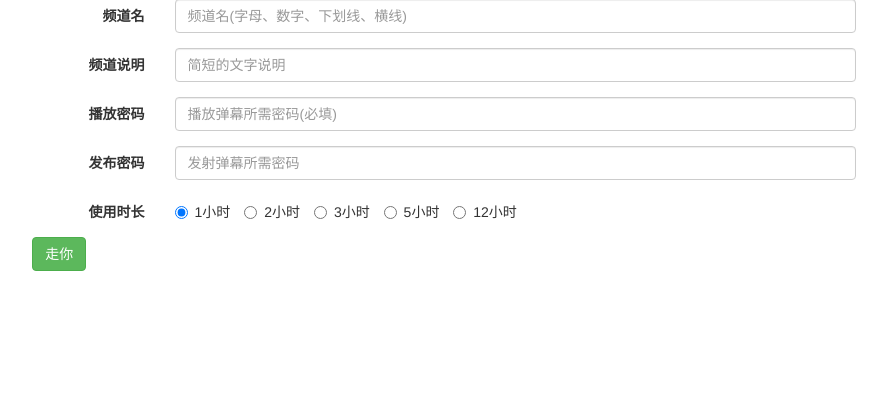
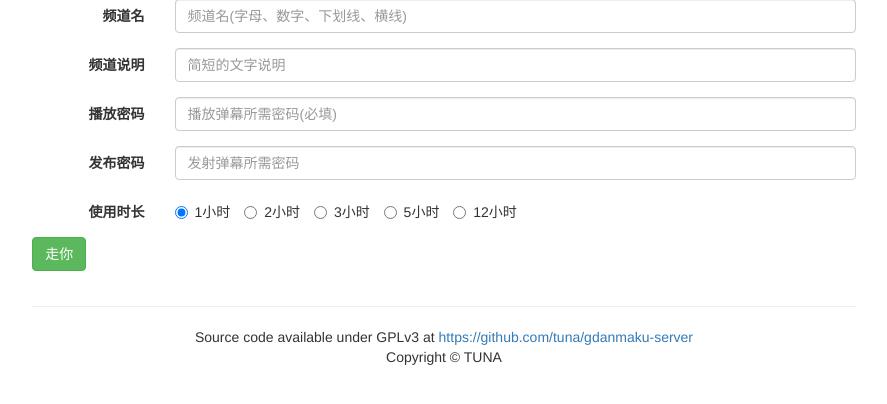
Before and after one commit to tuna/gdanmaku-server, a Flask app: page /channel-new/ in a window 1280 px wide. Shown: the part 216-620 px from the top of the page, without its empty margins (196-1083 px from the left). Run offline with Flask 2, Linux system fonts and the light colour scheme; some libraries are stand-ins or nearby versions.

Commit message:
copyright message

```diff
--- a/gdanmaku/templates/base.html
+++ b/gdanmaku/templates/base.html
@@ -12,8 +12,21 @@
   <title>{% block title %}title{% endblock %} - TUNA 弹幕站</title>
 </head>
 <body>
+<div class="container-fluid">
 {% block body %}
 {% endblock %}
+
+<div class="row">
+  <div class="col-md-8 col-md-offset-2">
+    <hr />
+    <div class="text-center">
+      <div>Source code available under GPLv3 at <a href="https://github.com/tuna/gdanmaku-server">https://github.com/tuna/gdanmaku-server</a> </div>
+      <div>Copyright &copy; TUNA </div>
+    </div>
+  </div>
+</div>
+</div>
+
 {% block js%}
 {% endblock %}
 
--- a/gdanmaku/templates/channel.html
+++ b/gdanmaku/templates/channel.html
@@ -2,7 +2,6 @@
 {% block title %}{{channel.desc}}{% endblock %}
 
 {% block body %}
-<div class="container-fluid">
 <div class="row">
   <div class="col-md-8 col-md-offset-2">
     <h2>{{channel.desc}}</h2>
@@ -81,7 +80,7 @@
     </form>
   </div>
 </div>
-</div>
+
 {% endblock %}
 
 {% block js %}
--- a/gdanmaku/templates/index.html
+++ b/gdanmaku/templates/index.html
@@ -2,7 +2,6 @@
 {% block title %} 频道列表 {% endblock %}
 
 {% block body %}
-<div class="container-fluid">
 <div class="row">
   <div class="col-md-8 col-md-offset-2">
     <h2>频道列表</h2>
@@ -25,9 +24,6 @@
     </div>
   </div>
 </div>
-</div>
-
-
 {% endblock %}
 
 {% block css %}
--- a/gdanmaku/templates/new_channel.html
+++ b/gdanmaku/templates/new_channel.html
@@ -2,7 +2,6 @@
 {% block title %} 创建频道 {% endblock %}
 
 {% block body %}
-<div class="container-fluid">
 <div class="row">
   <div class="col-md-8 col-md-offset-2">
     <h2>创建频道</h2>
@@ -68,7 +67,6 @@
           </div>
         </div>
       </form>
-      </div>
     </div>
   </div>
 </div>
```
Lines whose indentation alone changed are shown as unchanged.
